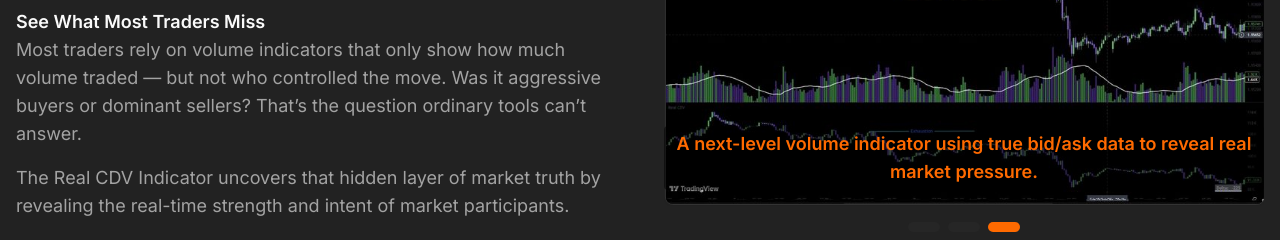
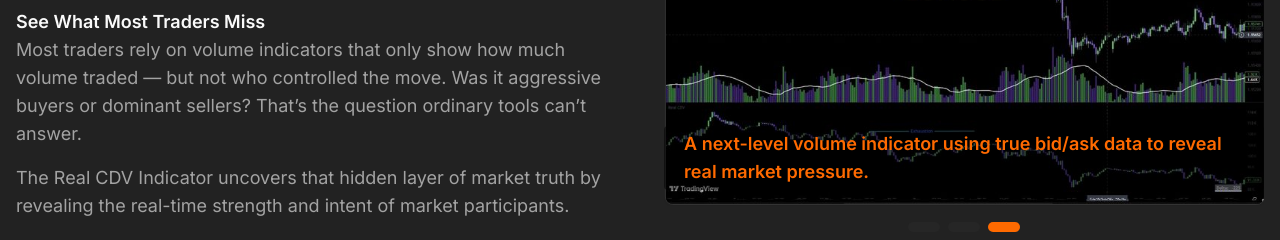
Before and after one commit to samithw/darktweb, a Next.js app: page / in a window 1280 px wide. Shown: the part 7280-7520 px from the top of the page. Built offline with nearby package versions, Linux system fonts and the light colour scheme.

Commit message:
fix this error on /home/user/studio/src/components/page/trading-view-sec

```diff
--- a/src/components/page/trading-view-section.tsx
+++ b/src/components/page/trading-view-section.tsx
@@ -107,7 +107,7 @@ export default function TradingViewSection() {
             <Carousel
                 setApi={setApi}
                 plugins={[plugin.current]}
-                className="w-full"
+                className="w-full relative"
                 onMouseEnter={plugin.current.stop}
                 onMouseLeave={plugin.current.reset}
             >
@@ -129,12 +129,13 @@ export default function TradingViewSection() {
                     </CarouselItem>
                 ))}
                 </CarouselContent>
-                <div className="absolute bottom-4 left-0 right-0">
-                    <p className="text-center text-primary font-semibold text-lg bg-black/50 py-1 rounded">
+                 <div className="absolute bottom-4 left-0 right-0">
+                    <p className="text-left text-primary font-semibold text-lg bg-black/50 py-1 px-5 rounded">
                         A next-level volume indicator using true bid/ask data to reveal real market pressure.
                     </p>
                 </div>
             </Carousel>
+
             <div className="flex justify-center gap-2 mt-4">
                 {Array.from({ length: count }).map((_, index) => (
                     <button
```
